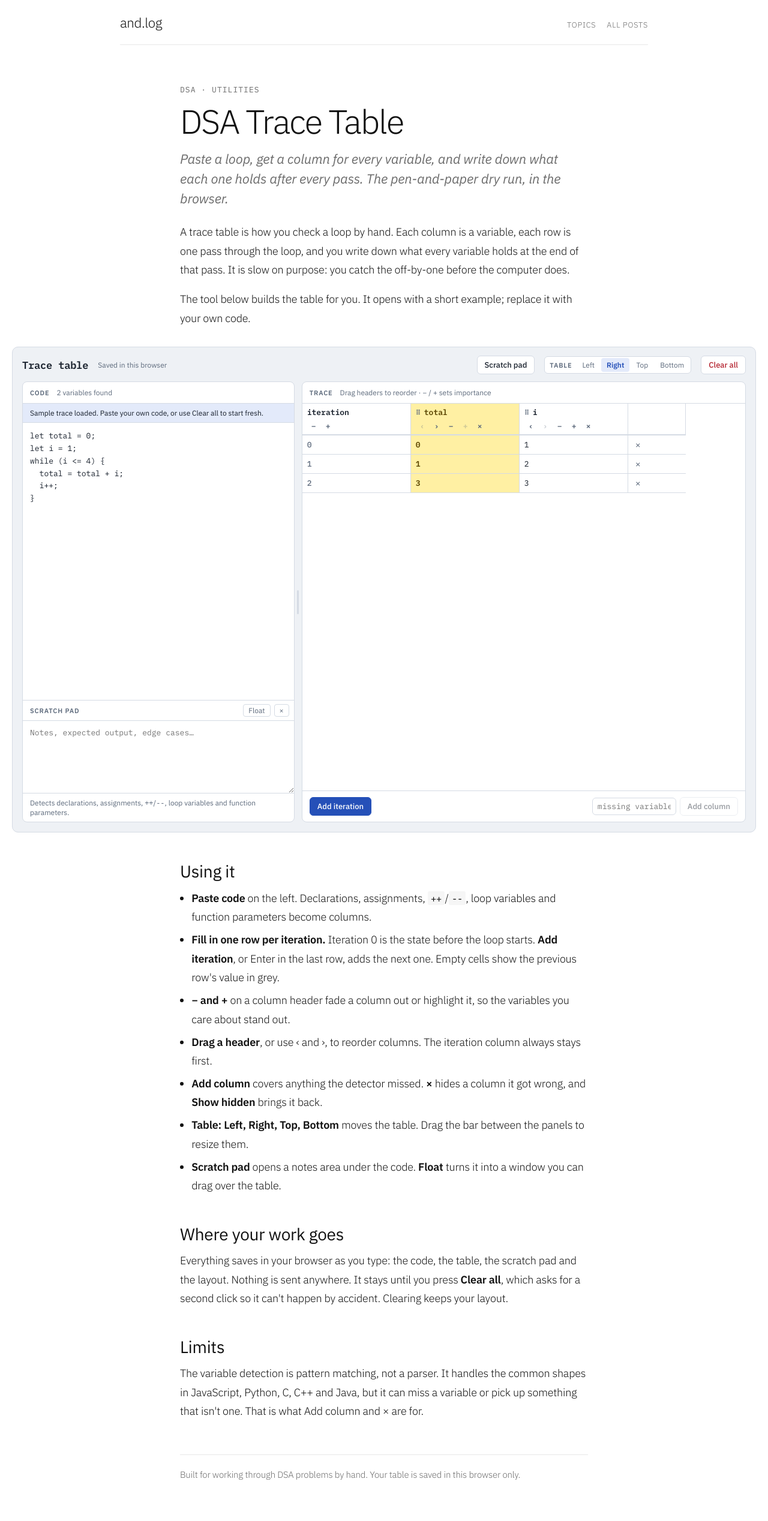
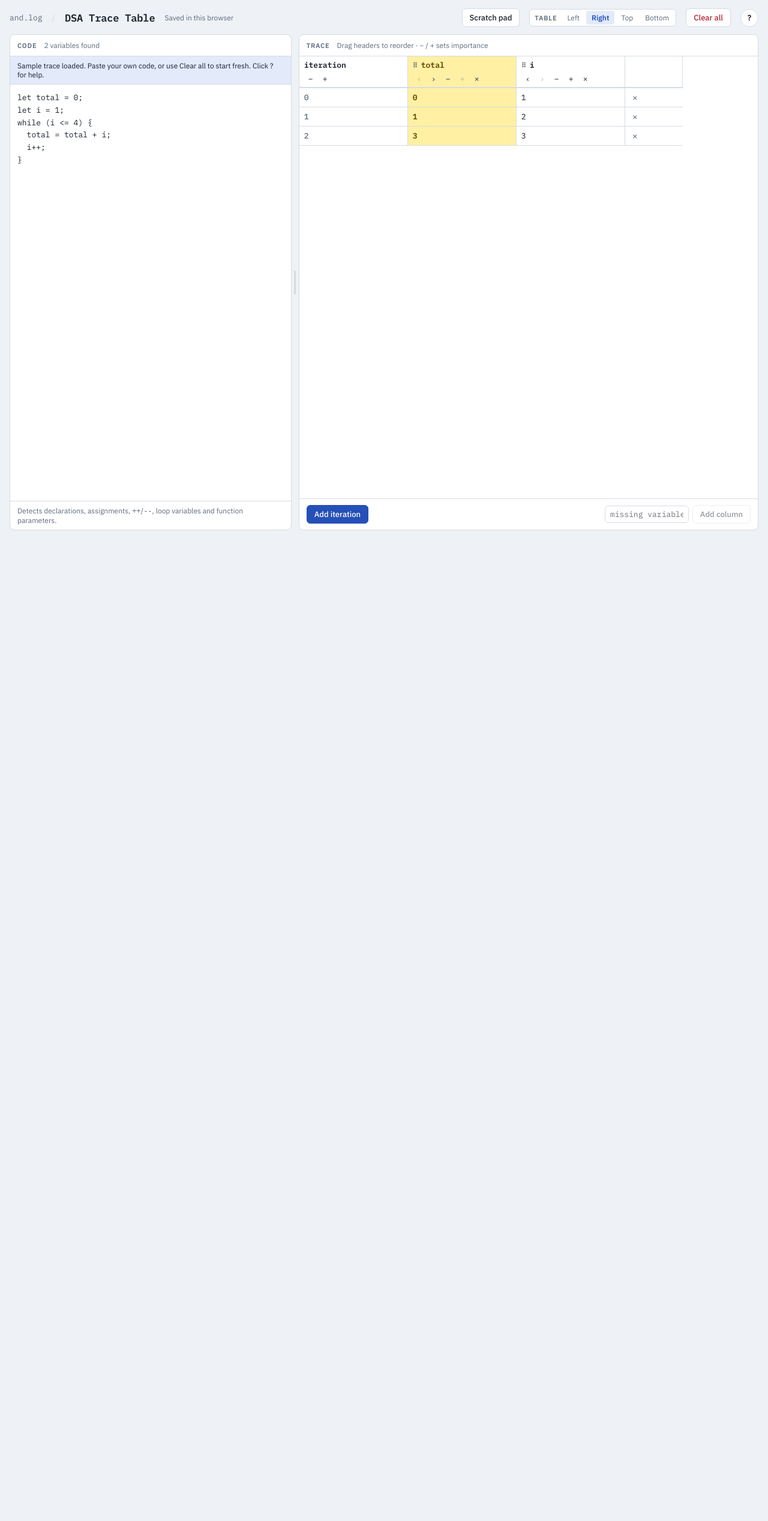
Before and after one commit to and/and.github.io, a Jekyll site: the page built from _posts/2026-10-09-dsa-trace-table.html, in a window 1280 px wide. Shown: the whole page at 60% size. Built offline with Jekyll 4.4.1, drawn with Linux system fonts in a browser that asks for light colours; after the commit the page ends 900 px from its top, so only the background shows below that.

Commit message:
DSA Trace Table: make it a full-page utility with the documentation behind a help button
Co-Authored-By: Claude Opus 5.5 <noreply@anthropic.com>

```diff
--- a/_posts/2026-10-09-dsa-trace-table.html
+++ b/_posts/2026-10-09-dsa-trace-table.html
@@ -10,14 +10,14 @@ excerpt: "A dry-run trace table in the browser. Paste a snippet, every variable
 <html lang="en">
 <head>
 <meta charset="utf-8">
-<meta name="viewport" content="width=device-width, initial-scale=1, viewport-fit=cover">
+<meta name="viewport" content="width=device-width, initial-scale=1">
 <title>{{ page.title }} | {{ site.title }}</title>
 <meta name="description" content="{{ page.excerpt | strip_html | escape }}">
 <link rel="canonical" href="{{ page.url | absolute_url }}">
 <link type="application/atom+xml" rel="alternate" href="{{ "/feed.xml" | relative_url }}" title="{{ site.title | escape }}">
 {% raw %}<link rel="preconnect" href="https://fonts.googleapis.com">
 <link rel="preconnect" href="https://fonts.gstatic.com" crossorigin>
-<link rel="stylesheet" href="https://fonts.googleapis.com/css2?family=IBM+Plex+Mono:wght@400;500;600&family=IBM+Plex+Sans:ital,wght@0,300;0,400;0,500;0,600;1,400&display=swap">
+<link rel="stylesheet" href="https://fonts.googleapis.com/css2?family=IBM+Plex+Mono:wght@400;500;600&family=IBM+Plex+Sans:wght@400;500;600&display=swap">
 <style>
 /* Layout: two panes, code listing on the left, dry-run trace grid on the right; stacks on phones. */
 :root {
@@ -36,23 +36,24 @@ excerpt: "A dry-run trace table in the browser. Paste a snippet, every variable
   --sans: "IBM Plex Sans", system-ui, -apple-system, "Segoe UI", sans-serif;
   --mono: "IBM Plex Mono", ui-monospace, "SF Mono", Menlo, Consolas, monospace;
 }
-.tool {
+html, body { height: 100%; }
+body { margin: 0; }
+[hidden] { display: none !important; }
+body {
   background: var(--bg); color: var(--fg); font-family: var(--sans); font-size: 14px;
-  font-weight: 400; line-height: normal; letter-spacing: normal;
-  padding-inline: 16px; padding-block: 0; border: 1px solid var(--line); border-radius: 10px;
-  display: flex; flex-direction: column; height: min(820px, 90vh);
+  padding-inline: 16px; padding-block: 0; box-sizing: border-box;
+  display: flex; flex-direction: column;
 }
-.scratch { font-family: var(--sans); font-size: 14px; font-weight: 400; line-height: normal; letter-spacing: normal; color: var(--fg); }
 * { box-sizing: border-box; }
 button, input, textarea { font: inherit; color: inherit; }
 button { cursor: pointer; }
 :focus-visible { outline: 2px solid var(--accent); outline-offset: 1px; }
 
-.tool-bar {
+header {
   display: flex; flex-wrap: wrap; align-items: center; gap: 8px 16px;
   padding-block: 14px 12px;
 }
-.tool-name { font-family: var(--mono); font-size: 17px; font-weight: 600; margin: 0; letter-spacing: -0.01em; }
+h1 { font-family: var(--mono); font-size: 17px; font-weight: 600; margin: 0; letter-spacing: -0.01em; }
 .status { color: var(--muted); font-size: 12px; margin-right: auto; }
 .btn {
   border: 1px solid var(--line); background: var(--surface); border-radius: 6px;
@@ -98,28 +99,28 @@ button { cursor: pointer; }
 .seg button:hover { color: var(--fg); }
 .seg button[aria-pressed="true"] { background: var(--accent-soft); color: var(--accent); font-weight: 600; }
 
-.tool-main {
+main {
   --split: 0.38;
   flex: 1; min-height: 0; display: flex; padding-bottom: 16px;
 }
-.tool-main.pos-right { flex-direction: row; }
-.tool-main.pos-left { flex-direction: row-reverse; }
-.tool-main.pos-bottom { flex-direction: column; }
-.tool-main.pos-top { flex-direction: column-reverse; }
+main.pos-right { flex-direction: row; }
+main.pos-left { flex-direction: row-reverse; }
+main.pos-bottom { flex-direction: column; }
+main.pos-top { flex-direction: column-reverse; }
 .pane {
   min-width: 0; min-height: 0; display: flex; flex-direction: column; overflow: hidden;
   background: var(--surface); border: 1px solid var(--line); border-radius: 8px;
 }
 #codePane { flex: 0 0 calc(var(--split) * (100% - 12px)); }
 #tablePane { flex: 1 1 0; }
-.tool-main.pos-left .pane, .tool-main.pos-right .pane { min-width: 180px; }
-.tool-main.pos-top .pane, .tool-main.pos-bottom .pane { min-height: 120px; }
+main.pos-left .pane, main.pos-right .pane { min-width: 180px; }
+main.pos-top .pane, main.pos-bottom .pane { min-height: 120px; }
 .splitter { flex: 0 0 12px; display: flex; align-items: center; justify-content: center; touch-action: none; border-radius: 4px; }
-.tool-main.pos-left .splitter, .tool-main.pos-right .splitter { cursor: col-resize; }
-.tool-main.pos-top .splitter, .tool-main.pos-bottom .splitter { cursor: row-resize; }
+main.pos-left .splitter, main.pos-right .splitter { cursor: col-resize; }
+main.pos-top .splitter, main.pos-bottom .splitter { cursor: row-resize; }
 .splitter::after { content: ""; background: var(--line); border-radius: 2px; }
-.tool-main.pos-left .splitter::after, .tool-main.pos-right .splitter::after { width: 3px; height: 40px; }
-.tool-main.pos-top .splitter::after, .tool-main.pos-bottom .splitter::after { width: 40px; height: 3px; }
+main.pos-left .splitter::after, main.pos-right .splitter::after { width: 3px; height: 40px; }
+main.pos-top .splitter::after, main.pos-bottom .splitter::after { width: 40px; height: 3px; }
 .splitter:hover::after, .splitter.active::after, .splitter:focus-visible::after { background: var(--accent); }
 .splitter:focus-visible { outline: none; }
 body.resizing { user-select: none; }
@@ -194,11 +195,11 @@ th.imp-lo { opacity: 0.55; }
 .empty { padding: 24px 12px; color: var(--muted); }
 
 @media (max-width: 860px) {
-  .tool { height: auto; }
-  .tool-main.pos-right, .tool-main.pos-bottom { flex-direction: column; gap: 16px; }
-  .tool-main.pos-left, .tool-main.pos-top { flex-direction: column-reverse; gap: 16px; }
+  html, body { height: auto; }
+  main.pos-right, main.pos-bottom { flex-direction: column; gap: 16px; }
+  main.pos-left, main.pos-top { flex-direction: column-reverse; gap: 16px; }
   #codePane, #tablePane { flex: none; }
-  .tool-main .pane { min-width: 0; }
+  main .pane { min-width: 0; }
   .splitter { display: none; }
   textarea#code { min-height: 200px; }
   .table-wrap { max-height: 70vh; }
@@ -206,54 +207,33 @@ th.imp-lo { opacity: 0.55; }
 }
 @media (prefers-reduced-motion: reduce) { * { transition: none !important; } }
 
-.post {
-  --page: #ffffff; --ink: #111111; --soft: #6b6b6b; --rule: #e8e8e8; --code-bg: #f6f6f6;
-  --pfont: "IBM Plex Sans", -apple-system, "Helvetica Neue", sans-serif;
-  --pmono: "IBM Plex Mono", Menlo, Consolas, monospace;
-  margin: 0; background: var(--page); color: var(--ink); font-family: var(--pfont);
-  font-size: 18px; font-weight: 300; line-height: 1.75; letter-spacing: -.011em;
-  -webkit-font-smoothing: antialiased; padding-inline: 20px; padding-block: 0 4rem;
+.home { font-family: var(--mono); font-size: 13px; color: var(--muted); text-decoration: none; }
+.home:hover { color: var(--accent); }
+.home-sep { color: var(--line); }
+.help-btn { width: 30px; height: 30px; padding: 0; border-radius: 50%; font-weight: 600; }
+dialog#help {
+  width: min(640px, calc(100vw - 32px)); max-height: calc(100vh - 48px); overflow: auto;
+  padding: 0; border: 1px solid var(--line); border-radius: 10px;
+  background: var(--surface); color: var(--fg); box-shadow: 0 20px 48px var(--shadow);
 }
-.col { max-width: 680px; margin-inline: auto; }
-.tool-wrap { max-width: 1240px; margin: 2rem auto 0; }
-header.col { padding-block: 4rem 1.5rem; }
-.eyebrow { font-family: var(--pmono); font-size: 13px; letter-spacing: .08em; text-transform: uppercase; color: var(--soft); }
-.eyebrow a { color: inherit; text-decoration: none; }
-.eyebrow a:hover { color: var(--ink); text-decoration: underline; text-underline-offset: 3px; }
-.post h1 { font-weight: 300; font-size: clamp(38px, 7vw, 56px); line-height: 1.08; letter-spacing: -.035em; margin: .6rem 0 1rem; text-wrap: balance; }
-.dek { font-size: 22px; line-height: 1.5; color: var(--soft); margin: 0; font-style: italic; font-weight: 400; }
-.prose h2 { font-weight: 400; font-size: 28px; line-height: 1.2; letter-spacing: -.01em; margin: 3rem 0 .75rem; text-wrap: balance; }
-.prose p, .prose ul { margin: 0 0 1.1rem; }
-.prose ul { padding-left: 1.2rem; }
-.prose li { margin-bottom: .4rem; }
-.prose strong { font-weight: 600; }
-.prose code { font-family: var(--pmono); font-size: .85em; background: var(--code-bg); padding: .1em .35em; border-radius: 3px; }
-footer.col { margin-top: 3.5rem; padding-top: 1.25rem; border-top: 1px solid var(--rule); font-size: 15px; color: var(--soft); }
-.topbar { max-width: 880px; margin-inline: auto; display: flex; justify-content: space-between; align-items: baseline; padding-block: 1.1rem; border-bottom: 1px solid var(--rule); }
-.topbar a { font-size: 1.4rem; color: var(--ink); text-decoration: none; letter-spacing: -.02em; }
-.topbar .navs { display: flex; gap: 18px; }
-.topbar a.nav { font-size: .8rem; letter-spacing: .06em; text-transform: uppercase; color: var(--soft); }
-.topbar a:hover { color: var(--accent); }
+dialog#help::backdrop { background: rgba(17, 21, 28, 0.35); }
+.help-head {
+  position: sticky; top: 0; display: flex; align-items: center; justify-content: space-between; gap: 12px;
+  padding: 14px 20px; border-bottom: 1px solid var(--line); background: var(--surface);
+}
+.help-head h2 { margin: 0; font-family: var(--mono); font-size: 16px; font-weight: 600; }
+.help-body { padding: 4px 20px 20px; font-size: 15px; line-height: 1.6; }
+.help-body h3 { margin: 20px 0 6px; font-size: 12px; font-weight: 600; letter-spacing: 0.08em; text-transform: uppercase; color: var(--muted); }
+.help-body p, .help-body ul { margin: 0 0 10px; }
+.help-body ul { padding-left: 18px; }
+.help-body li { margin-bottom: 6px; }
+.help-body strong { font-weight: 600; }
+.help-body code { font-family: var(--mono); font-size: 0.9em; background: var(--bg); padding: 1px 4px; border-radius: 3px; }
 </style>
-{% endraw %}
 </head>
-<body class="post">
-<nav class="topbar" aria-label="Site"><a href="{{ "/" | relative_url }}">{{ site.title | escape }}</a><span class="navs"><a class="nav" href="{{ "/topics/" | relative_url }}">Topics</a><a class="nav" href="{{ "/archive/" | relative_url }}">All posts</a></span></nav>
-{% raw %}
-<header class="col">
-  {% endraw %}<div class="eyebrow">{% for c in page.categories %}<a href="{{ "/topics/" | relative_url }}#{{ c | slugify }}">{{ c }}</a>{% unless forloop.last %} · {% endunless %}{% endfor %}</div>{% raw %}
-  <h1>DSA Trace Table</h1>
-  <p class="dek">Paste a loop, get a column for every variable, and write down what each one holds after every pass. The pen-and-paper dry run, in the browser.</p>
-</header>
-
-<div class="col prose">
-  <p>A trace table is how you check a loop by hand. Each column is a variable, each row is one pass through the loop, and you write down what every variable holds at the end of that pass. It is slow on purpose: you catch the off-by-one before the computer does.</p>
-  <p>The tool below builds the table for you. It opens with a short example; replace it with your own code.</p>
-</div>
-
-<div class="tool-wrap"><div class="tool" id="tool">
-<div class="tool-bar">
-  <span class="tool-name">Trace table</span>
+<body>
+<header>
+  <a class="home" href="/" title="Back to the blog">and.log</a><span class="home-sep" aria-hidden="true">/</span><h1>DSA Trace Table</h1>
   <span class="status" id="status" aria-live="polite">Saved in this browser</span>
   <button class="btn" id="scratchToggle" type="button" aria-pressed="false">Scratch pad</button>
   <div class="seg" role="group" aria-label="Table position">
@@ -264,15 +244,16 @@ footer.col { margin-top: 3.5rem; padding-top: 1.25rem; border-top: 1px solid var
     <button type="button" data-pos="bottom">Bottom</button>
   </div>
   <button class="btn danger" id="clearBtn" type="button">Clear all</button>
-</div>
+  <button class="btn help-btn" id="helpBtn" type="button" aria-label="Help" title="Help">?</button>
+</header>
 
-<div class="tool-main pos-right" id="toolMain">
+<main class="pos-right">
   <section class="pane" id="codePane" aria-label="Code">
     <div class="pane-head">
       <span class="label">Code</span>
       <span class="meta" id="varCount"></span>
     </div>
-    <p class="note sample-note" id="sampleNote" hidden>Sample trace loaded. Paste your own code, or use Clear all to start fresh.</p>
+    <p class="note sample-note" id="sampleNote" hidden>Sample trace loaded. Paste your own code, or use Clear all to start fresh. Click ? for help.</p>
     <textarea id="code" spellcheck="false" placeholder="Paste a snippet here. Variables are picked up as you type."></textarea>
     <section class="scratch" id="scratch" aria-label="Scratch pad" hidden>
       <div class="scratch-head" id="scratchHead">
@@ -303,29 +284,35 @@ footer.col { margin-top: 3.5rem; padding-top: 1.25rem; border-top: 1px solid var
       </form>
     </div>
   </section>
+</main>
+
+<dialog id="help" aria-labelledby="helpTitle">
+  <div class="help-head">
+    <h2 id="helpTitle">Help</h2>
+    <button class="btn" id="helpClose" type="button">Close</button>
   </div>
-</div></div>
+  <div class="help-body">
+    <h3>What a trace table is</h3>
+    <p>A trace table is how you check a loop by hand. Each column is a variable, each row is one pass through the loop, and you write down what every variable holds at the end of that pass. It is slow on purpose: you catch the off-by-one before the computer does.</p>
 
-<div class="col prose">
-  <h2>Using it</h2>
+    <h3>Using it</h3>
     <ul>
-    <li><strong>Paste code</strong> on the left. Declarations, assignments, <code>++</code>/<code>--</code>, loop variables and function parameters become columns.</li>
+      <li><strong>Paste code</strong> in the code panel. Declarations, assignments, <code>++</code>/<code>--</code>, loop variables and function parameters become columns.</li>
       <li><strong>Fill in one row per iteration.</strong> Iteration 0 is the state before the loop starts. <strong>Add iteration</strong>, or Enter in the last row, adds the next one. Empty cells show the previous row's value in grey.</li>
       <li><strong>− and +</strong> on a column header fade a column out or highlight it, so the variables you care about stand out.</li>
       <li><strong>Drag a header</strong>, or use ‹ and ›, to reorder columns. The iteration column always stays first.</li>
       <li><strong>Add column</strong> covers anything the detector missed. <strong>×</strong> hides a column it got wrong, and <strong>Show hidden</strong> brings it back.</li>
-    <li><strong>Table: Left, Right, Top, Bottom</strong> moves the table. Drag the bar between the panels to resize them.</li>
+      <li><strong>Table: Left, Right, Top, Bottom</strong> moves the table. Drag the bar between the panels to resize them; double-click it to reset.</li>
       <li><strong>Scratch pad</strong> opens a notes area under the code. <strong>Float</strong> turns it into a window you can drag over the table.</li>
     </ul>
 
-  <h2>Where your work goes</h2>
+    <h3>Where your work goes</h3>
     <p>Everything saves in your browser as you type: the code, the table, the scratch pad and the layout. Nothing is sent anywhere. It stays until you press <strong>Clear all</strong>, which asks for a second click so it can't happen by accident. Clearing keeps your layout.</p>
 
-  <h2>Limits</h2>
+    <h3>Limits</h3>
     <p>The variable detection is pattern matching, not a parser. It handles the common shapes in JavaScript, Python, C, C++ and Java, but it can miss a variable or pick up something that isn't one. That is what Add column and × are for.</p>
   </div>
-
-<footer class="col">Built for working through DSA problems by hand. Your table is saved in this browser only.</footer>
+</dialog>
 
 <script>
 const KEY = 'and-log-dsa-trace-table-v1';
@@ -595,11 +582,11 @@ $('addColForm').addEventListener('submit', e => {
 });
 
 /* ---------- layout: table position and resizable split ---------- */
-const mainEl = document.getElementById('toolMain');
+const mainEl = document.querySelector('main');
 const splitter = $('splitter');
 const isRow = () => S.layout.pos === 'left' || S.layout.pos === 'right';
 function applyLayout() {
-  mainEl.className = 'tool-main pos-' + S.layout.pos;
+  mainEl.className = 'pos-' + S.layout.pos;
   mainEl.style.setProperty('--split', S.layout.split);
   splitter.setAttribute('aria-orientation', isRow() ? 'vertical' : 'horizontal');
   splitter.setAttribute('aria-valuenow', Math.round(S.layout.split * 100));
@@ -743,6 +730,13 @@ addEventListener('resize', () => { if (S.scratch.float) applyScratch(); });
 applyLayout();
 applyScratch();
 renderTable();
+
+/* ---------- help ---------- */
+const help = $('help');
+$('helpBtn').addEventListener('click', () => { if (help.showModal) help.showModal(); else help.setAttribute('open', ''); });
+const closeHelp = () => { if (help.close) help.close(); else help.removeAttribute('open'); };
+$('helpClose').addEventListener('click', closeHelp);
+help.addEventListener('click', e => { if (e.target === help) closeHelp(); });
 </script>
 {% endraw %}
 </body>
```
Lines whose indentation alone changed are shown as unchanged.
